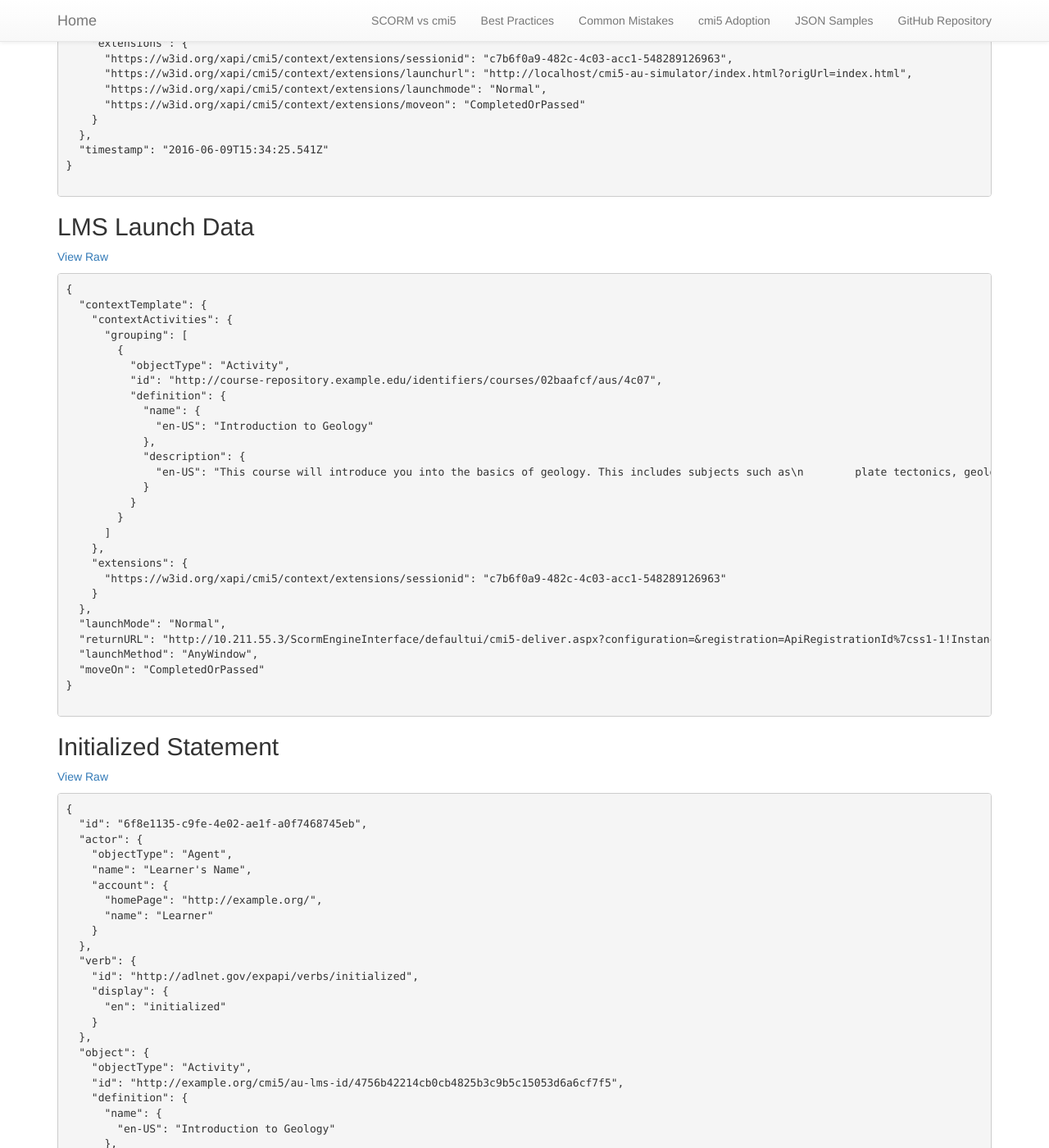
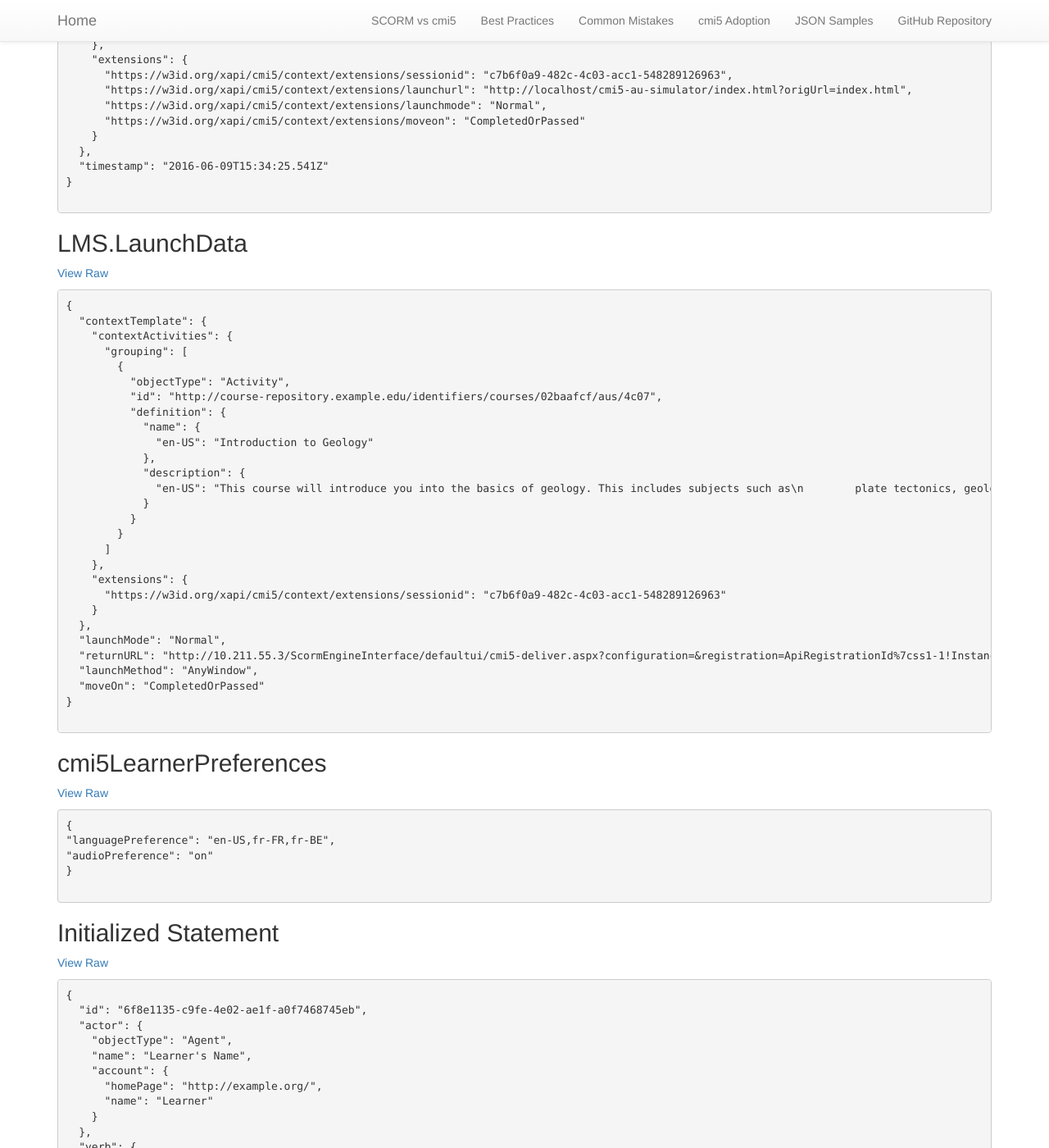
Before and after one commit to AICC/CMI-5_Spec_Current, a Jekyll site: the page built from samples/scenarios/03-completed_or_passed-passed/index.md, in a window 1280 px wide and 1400 px high, scrolled down 1740 px. Shown: the whole window at 82% size. Built offline with Jekyll 4.4.1, drawn with Linux system fonts in a browser that asks for light colours; our own code applies the rules of GitHub Pages for plain Markdown files; some of the changed text lies outside the part shown.

Commit message:
Update index.md

```diff
--- a/samples/scenarios/03-completed_or_passed-passed/index.md
+++ b/samples/scenarios/03-completed_or_passed-passed/index.md
@@ -4,7 +4,8 @@
 # Completed or Passed Move On - Passed
 
 1. [Launched Statement](#launched-statement)
-1. [LMS Launch Data](#lms-launch-data)
+1. [LMS.LaunchData](#lmslaunchdata)
+1. [cmi5LearnerPreferences](#cmi5learnerpreferences)
 1. [Initialized Statement](#initialized-statement)
 1. [Passed Statement](#passed-statement)
 1. [Satisfied Statement](#satisfied-statement)
@@ -20,12 +21,20 @@
 {% include_relative 01-launched_statement.json %}
 </pre>
 
-## LMS Launch Data
+## LMS.LaunchData
 
 [View Raw](02-lms_launch_data.json)
 
 <pre>
 {% include_relative 02-lms_launch_data.json %}
+</pre>
+
+## cmi5LearnerPreferences
+
+[View Raw](02-lms_launch_data.json)
+
+<pre>
+{% include_relative 07-cmi5LearnerPreferences_data.json %}
 </pre>
 
 ## Initialized Statement
```
